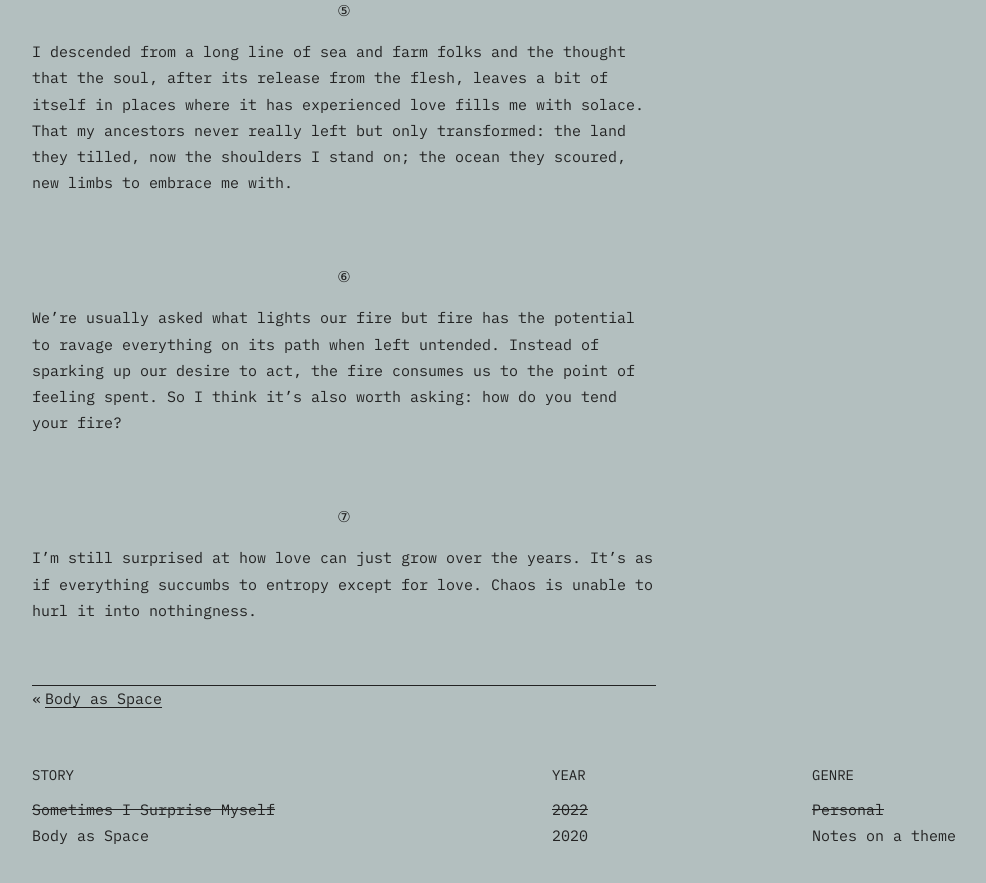
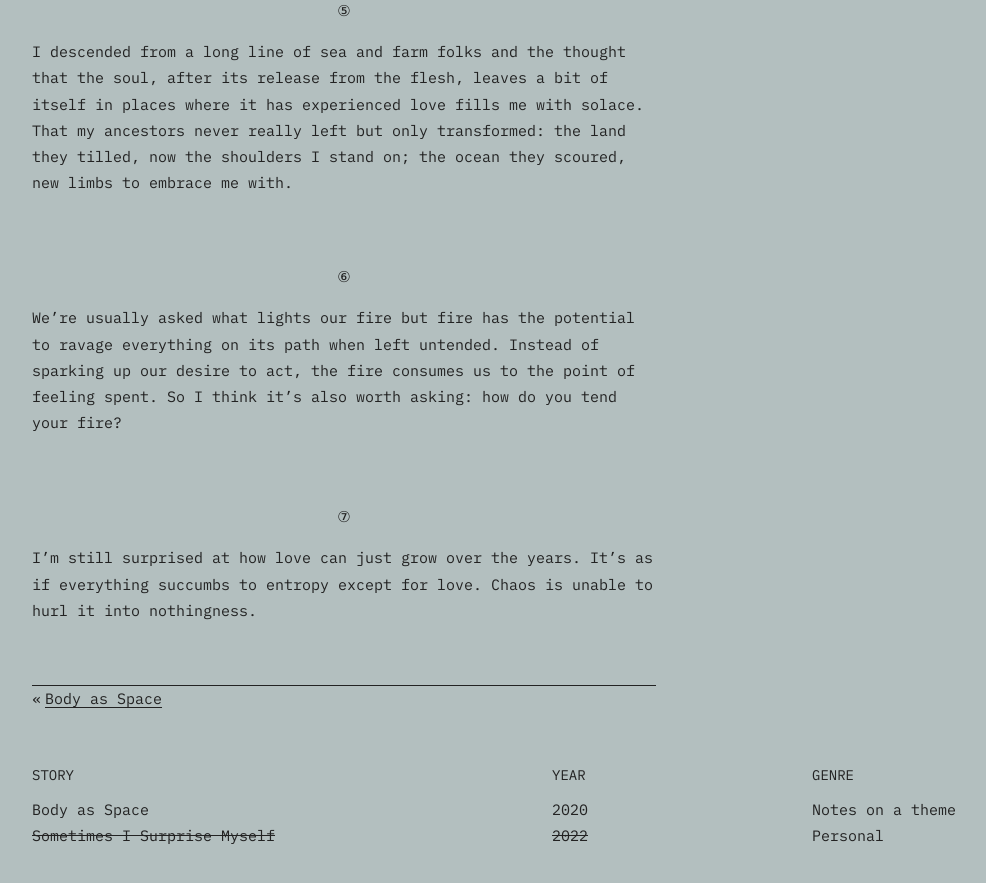
Before and after one commit to comballar/comballar.github.io, a Jekyll site: the page built from _posts/2022-03-11-sometimes-i-surprise-myself.md, in a window 1280 px wide and 900 px high, scrolled down 1262 px. Shown: the top 883 px of the window, without its empty margins (88-1074 px from the left). Built offline with Jekyll 4.4.1, drawn with Linux system fonts in a browser that asks for light colours.

Commit message:
Update posts_list.html

```diff
--- a/_includes/posts_list.html
+++ b/_includes/posts_list.html
@@ -23,7 +23,7 @@
         {% endif %}
       </div>
     </li>
-    {% for post in site.posts %}
+    {% for post in site.posts reversed%}
       <li class="row__post">
         <a href="{{ site.url }}{{ post.url | relative_url }}">
           <div class="row__title {% if include.uid == post.id %}row__active{% endif %}">
@@ -36,7 +36,7 @@
               {{ post.date | date: "%b %-d, %Y" }}
             {% endif %}
           </div>
-          <div class="row__cat {% if include.uid == post.id %}row__active{% endif %}">
+          <div class="row__cat {% if include.uid == entry.id %}row__active{% endif %}">
             {{ post.category }}
           </div>
         </a>
```
